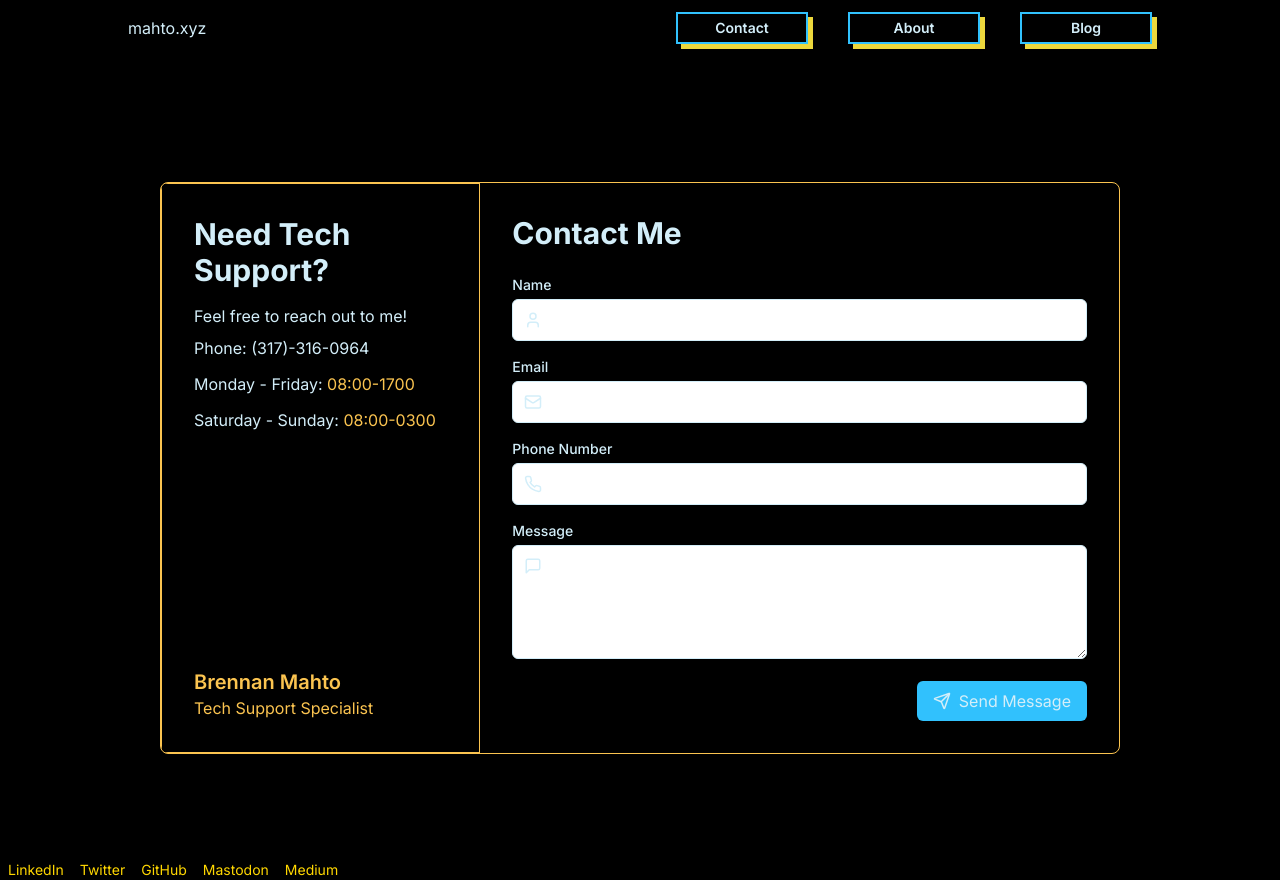
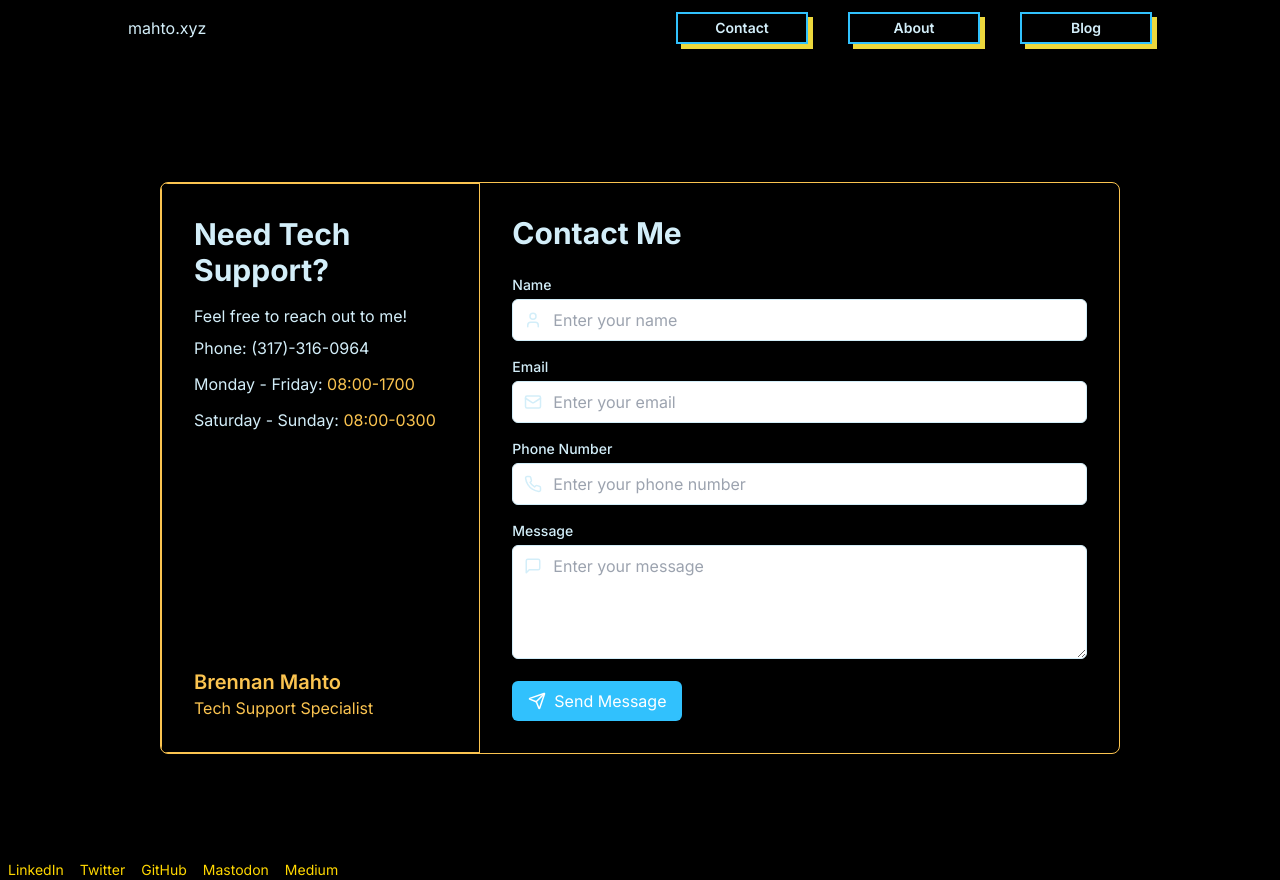
Before and after one commit to bluDuckB3ar/mahto-xyz, a Next.js app: page /contact in a window 1280 px wide. Built offline with nearby package versions, Linux system fonts and the light colour scheme.

Commit message:
Update blog styles and enhance ContactPage form validation

```diff
--- a/src/app/(blogs)/blog/page.tsx
+++ b/src/app/(blogs)/blog/page.tsx
@@ -14,9 +14,9 @@ const socialMediaLinks = [
 const BlogPage = () => {
   return (
     <div className='blog-page'>
-      <div className='blog-post'>
+      <div className='blog-post f'>
         <h1>Hello World</h1>
-        <p className='date'>October 10, 2023</p>
+        <p className='date'>December 1st , 2024</p>
         <div className='content'>
           <p>Welcome to my blog! This is my first post. Stay tuned for more updates.</p>
         </div>
--- a/src/app/(pages)/contact/page.tsx
+++ b/src/app/(pages)/contact/page.tsx
@@ -1,5 +1,5 @@
 "use client";
-import React, { useState, ChangeEvent, FormEvent, useEffect } from 'react';
+import React, { useState, ChangeEvent, useEffect } from 'react';
 import { Send, Phone, User, Mail, MessageSquare } from 'lucide-react';
 import Alert from "@/components/ui/alert";
 import { useForm, ValidationError } from '@formspree/react';
@@ -27,10 +27,21 @@ const ContactPage: React.FC = () => {
   });
   const [errors, setErrors] = useState<FormErrors>({});
   const [isSubmitted, setIsSubmitted] = useState<boolean>(false);
+
+  // Formspree form ID
   const [state, handleSubmit] = useForm("meojwpyg");
 
   useEffect(() => {
+    if (state.succeeded) {
+      setIsSubmitted(true);
+    }
+  }, [state.succeeded]);
+
+  useEffect(() => {
+    const scriptId = "formspree-script";
+    if (!document.getElementById(scriptId)) {
       const script = document.createElement('script');
+      script.id = scriptId;
       script.src = "https://formspree.io/js/formbutton-v1.min.js";
       script.defer = true;
       document.body.appendChild(script);
@@ -38,12 +49,17 @@ const ContactPage: React.FC = () => {
       return () => {
         document.body.removeChild(script);
       };
+    }
   }, []);
 
   const handleChange = (e: ChangeEvent<HTMLInputElement | HTMLTextAreaElement>) => {
     const { name, value } = e.target;
     setFormData(prev => ({ ...prev, [name]: value }));
     setErrors(prev => ({ ...prev, [name]: '' }));
+  };
+
+  const getInputClassNames = (hasError: boolean) => {
+    return `pl-10 pr-3 py-2 w-full border rounded-md focus:ring-2 focus:ring-duckBlue ${hasError ? 'border-duckBlue' : 'border-duckBlue2'}`;
   };
 
   const validate = (data: FormData): FormErrors => {
@@ -57,18 +73,16 @@ const ContactPage: React.FC = () => {
     return errors;
   };
 
-  const handleFormSubmit = (e: FormEvent<HTMLFormElement>) => {
+  const onSubmit = (e: React.FormEvent) => {
     e.preventDefault();
     const validationErrors = validate(formData);
-    if (Object.keys(validationErrors).length === 0) {
-      handleSubmit(e);
-      if (state.succeeded) {
-        setIsSubmitted(true);
-        setFormData({ name: '', email: '', phoneNumber: '', message: '' });
+
+    if (Object.keys(validationErrors).length > 0) {
+      setErrors(validationErrors);
+      return;
     }
-    } else {
-      setErrors(validationErrors);
-    }
+
+    handleSubmit(e as React.FormEvent<HTMLFormElement>);
   };
 
   return (
@@ -96,37 +110,41 @@ const ContactPage: React.FC = () => {
           {isSubmitted ? (
             <Alert message="Thank you for your message! I'll get back to you soon." type="success" />
           ) : (
-            <form onSubmit={handleSubmit} className="space-y-4">
+            <form onSubmit={onSubmit} className="space-y-4">
               <div>
                 <label htmlFor="name" className="block text-sm font-medium text-duckBlue2 mb-1">Name</label>
                 <div className="relative">
                   <input
-                    type="text"
+                    className={getInputClassNames(!!errors.name)}
                     id="name"
                     name="name"
                     value={formData.name}
                     onChange={handleChange}
-                    className={`pl-10 pr-3 py-2 w-full border rounded-md focus:ring-2 focus:ring-duckBlue ${errors.name ? 'border-duckBlue' : 'border-duckBlue2'}`}
+                    placeholder="Enter your name"
                   />
                   <User className="absolute left-3 top-1/2 transform -translate-y-1/2 text-duckBlue2" size={18} />
                 </div>
                 {errors.name && <p className="mt-1 text-xs text-duckBlue">{errors.name}</p>}
+                <ValidationError prefix="Name" field="name" errors={state.errors} />
               </div>
+
               <div>
                 <label htmlFor="email" className="block text-sm font-medium text-duckBlue2 mb-1">Email</label>
                 <div className="relative">
                   <input
-                    type="email"
                     id="email"
                     name="email"
                     value={formData.email}
                     onChange={handleChange}
-                    className={`pl-10 pr-3 py-2 w-full border rounded-md focus:ring-2 focus:ring-duckBlue ${errors.email ? 'border-duckBlue' : 'border-duckBlue2'}`}
+                    className={getInputClassNames(!!errors.email)}
+                    placeholder="Enter your email"
                   />
                   <Mail className="absolute left-3 top-1/2 transform -translate-y-1/2 text-duckBlue2" size={18} />
                 </div>
                 {errors.email && <p className="mt-1 text-xs text-duckBlue">{errors.email}</p>}
+                <ValidationError prefix="Email" field="email" errors={state.errors} />
               </div>
+
               <div>
                 <label htmlFor="phoneNumber" className="block text-sm font-medium text-duckBlue2 mb-1">Phone Number</label>
                 <div className="relative">
@@ -136,39 +154,40 @@ const ContactPage: React.FC = () => {
                     name="phoneNumber"
                     value={formData.phoneNumber}
                     onChange={handleChange}
-                    className={`pl-10 pr-3 py-2 w-full border rounded-md focus:ring-2 focus:ring-duckBlue ${errors.phoneNumber ? 'border-duckBlue' : 'border-duckBlue2'}`}
+                    className={getInputClassNames(!!errors.phoneNumber)}
+                    placeholder="Enter your phone number"
                   />
                   <Phone className="absolute left-3 top-1/2 transform -translate-y-1/2 text-duckBlue2" size={18} />
                 </div>
                 {errors.phoneNumber && <p className="mt-1 text-xs text-duckBlue">{errors.phoneNumber}</p>}
+                <ValidationError prefix="Phone Number" field="phoneNumber" errors={state.errors} />
               </div>
+
               <div>
                 <label htmlFor="message" className="block text-sm font-medium text-duckBlue2 mb-1">Message</label>
                 <div className="relative">
                   <textarea
-                    id="message"
+                    className={getInputClassNames(!!errors.message)}
                     name="message"
                     value={formData.message}
                     onChange={handleChange}
                     rows={4}
-                    className={`pl-10 pr-3 py-2 w-full border rounded-md focus:ring-2 focus:ring-duckBlue ${errors.message ? 'border-duckBlue' : 'border-duckBlue2'}`}
+                    placeholder="Enter your message"
                   />
                   <MessageSquare className="absolute left-3 top-3 text-duckBlue2" size={18} />
                 </div>
                 {errors.message && <p className="mt-1 text-xs text-duckBlue">{errors.message}</p>}
+                <ValidationError prefix="Message" field="message" errors={state.errors} />
               </div>
-              <div className="text-right">
+
               <button
                 type="submit"
                 disabled={state.submitting}
-                  className="inline-flex items-center px-4 py-2 bg-duckBlue text-duckBlue2 rounded-md hover:bg-duckYellow hover:text-duckBlue transition-colors duration-300 focus:outline-none focus:ring-2 focus:ring-offset-2 focus:ring-duckBlue"
+                className="flex items-center justify-center bg-duckBlue text-white py-2 px-4 rounded-md disabled:opacity-50"
               >
                 <Send className="mr-2" size={18} />
                 Send Message
               </button>
-              </div>
-              <ValidationError prefix="Email" field="email" errors={state.errors} />
-              <ValidationError prefix="Message" field="message" errors={state.errors} />
             </form>
           )}
         </div>
```
Also changed, not shown: src/app/(blogs)/blog/page.css (+6 -5 lines). Lines whose indentation alone changed are shown as unchanged.
